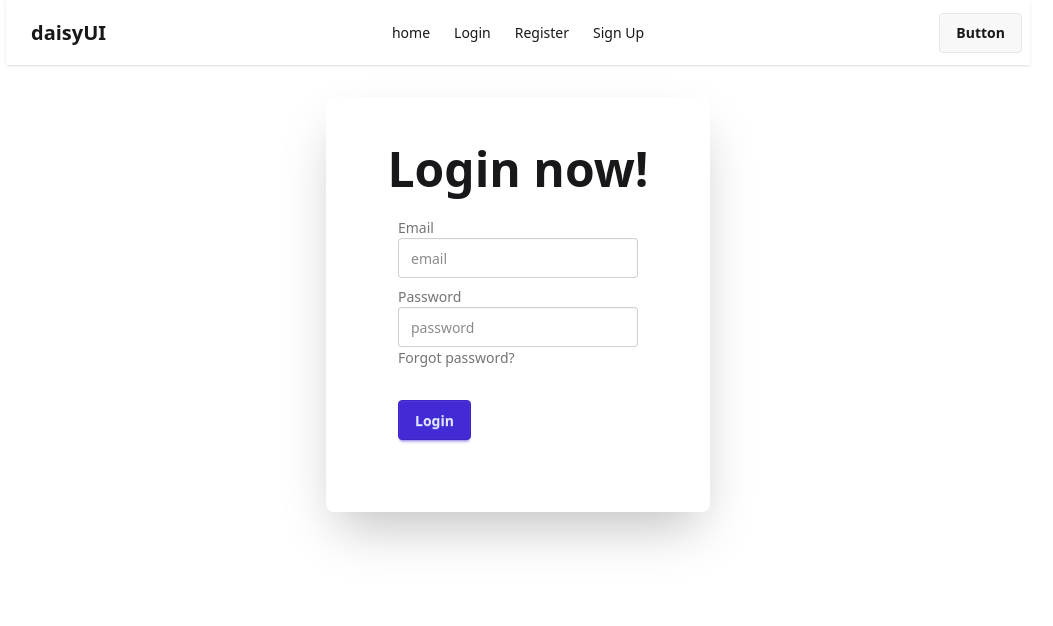
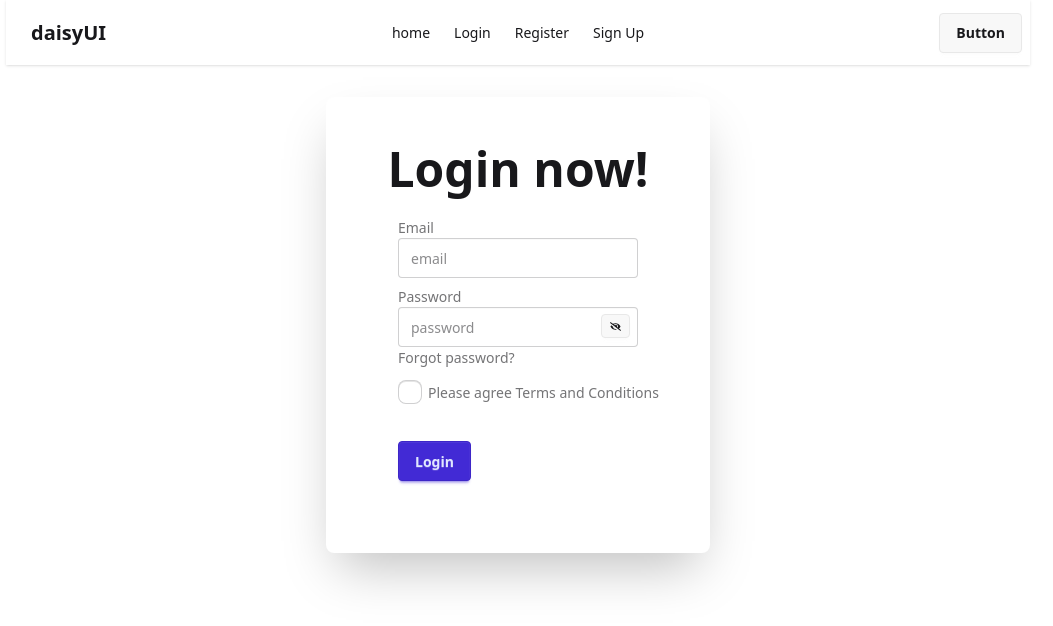
Before and after one commit to Samriddhadewan/module-50, a React (Vite) app: page /signUp in a window 1280 px wide. Shown: the top 626 px of the page, without its empty margins (122-1175 px from the left). Built offline with nearby package versions, Linux system fonts and the light colour scheme.

Commit message:
video 6 done

```diff
--- a/package.json
+++ b/package.json
@@ -16,6 +16,7 @@
     "match-sorter": "^8.0.0",
     "react": "^18.3.1",
     "react-dom": "^18.3.1",
+    "react-icons": "^5.4.0",
     "react-router-dom": "^7.1.5",
     "sort-by": "^1.2.0",
     "tailwindcss": "^4.0.3"
--- a/src/Components/SignUp/SignUp.jsx
+++ b/src/Components/SignUp/SignUp.jsx
@@ -2,44 +2,50 @@ import { createUserWithEmailAndPassword } from "firebase/auth";
 import auth from "../../firebase.config";
 import { useState } from "react";
 
+import { FaEye, FaEyeSlash } from "react-icons/fa";
+
 const SignUp = () => {
-    const [errorMassage, setErrorMassage] = useState("")
-    const [successMessage, setSuccessMessage] = useState(false)
+  const [errorMassage, setErrorMassage] = useState("");
+  const [successMessage, setSuccessMessage] = useState(false);
+  const [showPassword, setshowPassword] = useState(false);
 
-    const handleSignUpForm = (e) =>{
+  const handleSignUpForm = (e) => {
     e.preventDefault();
     const email = e.target.email.value;
     const password = e.target.password.value;
+    const terms = e.target.checkBox.checked;
+    console.log(email, password, terms);
 
     setErrorMassage("");
     setSuccessMessage(false);
 
-        const regex = /^(?=.*[A-Z])(?=.*[a-z])(?=.*\d)(?=.*[@$!%*?&])[A-Za-z\d@$!%*?&]{8,}$/;
-
-        if(!regex.test(password)){
-            setErrorMassage("password should contain at least 1number, 1uppercase letter, 1 lowercase letter, 1 special character");
-            return;
+    if(!terms){
+        setErrorMassage("Please Agree To our terms and conditions")
     }
 
 
+    const regex =
+      /^(?=.*[A-Z])(?=.*[a-z])(?=.*\d)(?=.*[@$!%*?&])[A-Za-z\d@$!%*?&]{8,}$/;
+
+    if (!regex.test(password)) {
+      setErrorMassage(
+        "password should contain at least 1number, 1uppercase letter, 1 lowercase letter, 1 special character"
+      );
+      return;
+    }
     createUserWithEmailAndPassword(auth, email, password)
-        .then(result => {
+      .then((result) => {
         console.log(result.user);
         setSuccessMessage(true);
-
       })
-        .catch(error => {
+      .catch((error) => {
         console.log("Error", error);
         setErrorMassage(error.message);
-            setSuccessMessage(false)
-        })
-
-
-
-    }
+        setSuccessMessage(false);
+      });
+  };
 
   return (
-
     <div className="card p-12 my-8 mx-auto bg-base-100 w-full max-w-sm shrink-0 shadow-2xl">
       <h1 className="text-5xl text-center font-bold">Login now!</h1>
       <form onSubmit={handleSignUpForm} className="card-body">
@@ -47,29 +53,55 @@ const SignUp = () => {
           <label className="label">
             <span className="label-text">Email</span>
           </label>
-          <input type="email" name="email" placeholder="email" className="input input-bordered" required />
+          <input
+            type="email"
+            name="email"
+            placeholder="email"
+            className="input input-bordered"
+            required
+          />
         </div>
-        <div className="form-control">
+        <div className="form-control relative">
           <label className="label">
             <span className="label-text">Password</span>
           </label>
-          <input type="password" name="password" placeholder="password" className="input input-bordered" required />
+          <input
+            type={showPassword ? "text" : "password"}
+            name="password"
+            placeholder="password"
+            className="input input-bordered "
+            required
+          />
+          <button
+            onClick={() => setshowPassword(!showPassword)}
+            className="absolute btn btn-xs  right-2 top-7"
+          >
+            {showPassword ? <FaEye /> : <FaEyeSlash />}
+          </button>
           <label className="label">
-            <a href="#" className="label-text-alt link link-hover">Forgot password?</a>
+            <a href="#" className="label-text-alt link link-hover">
+              Forgot password?
+            </a>
           </label>
+          <div className="form-control mt-3">
+            <label className="label cursor-pointer">
+            <input type="checkbox" name="checkBox" className="checkbox" />
+
+              <span className="label-text">Please agree Terms and Conditions</span>
+
+            </label>
+          </div>
         </div>
         <div className="form-control mt-6">
           <button className="btn btn-primary">Login</button>
         </div>
       </form>
-      {
-        errorMassage && <p className="text-red-600"> {errorMassage}</p>
-      }
-      {
-        successMessage && <p className="text-green-500">Account sign in successful!</p>
-      }
+      {errorMassage && <p className="text-red-600"> {errorMassage}</p>}
+      {successMessage && (
+        <p className="text-green-500">Account sign in successful!</p>
+      )}
     </div>
-  )
-}
+  );
+};
 
-export default SignUp
+export default SignUp;
```
Also changed, not shown: 1 other file (tests, documents, lock files or other folders). Lines whose indentation alone changed are shown as unchanged.
